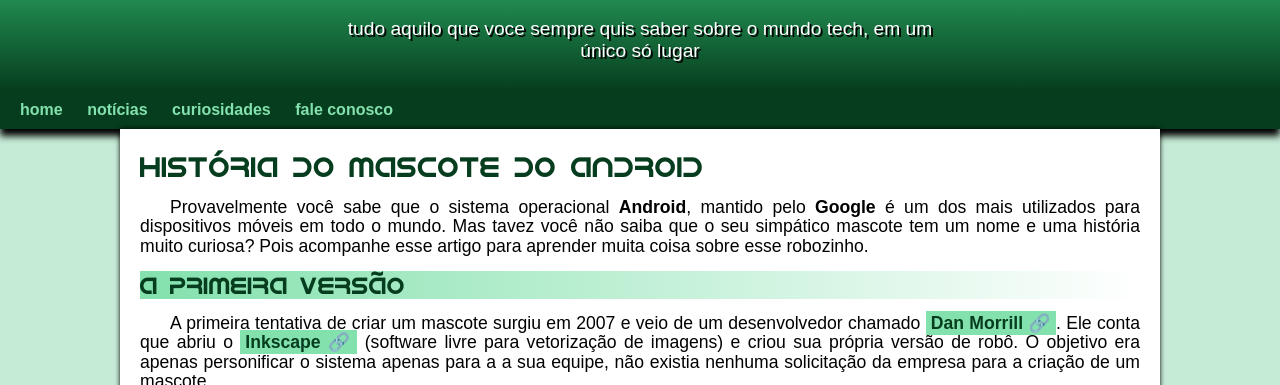
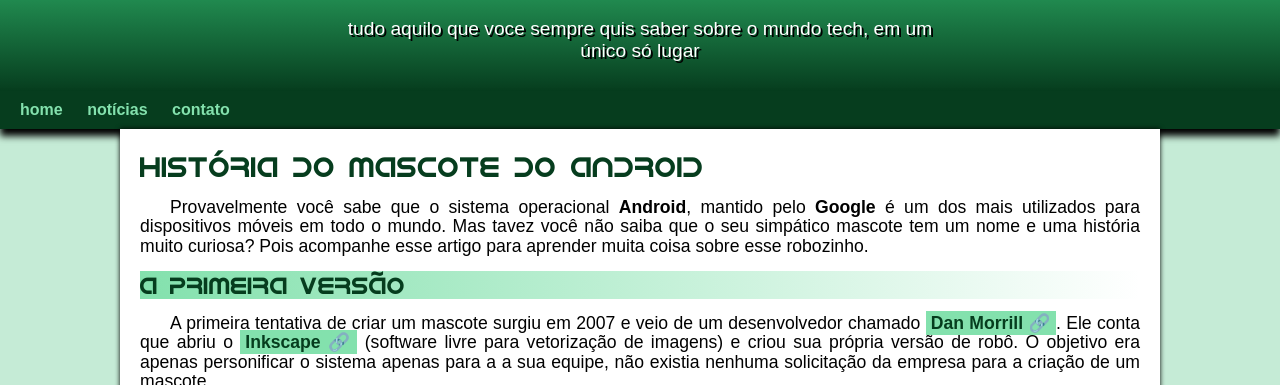
Before and after one commit to arthurmoreira-l/projetoandroid, a plain HTML site: page index.html in a window 1280 px wide. Shown: the part 99-484 px from the top of the page. Drawn offline with Linux system fonts and the light colour scheme.

Commit message:
commit to master

```diff
--- a/estilo.css/style2.css
+++ b/estilo.css/style2.css
@@ -58,7 +58,7 @@ header>p{
     padding-left: 10px;
     padding-right: 10px;
     text-shadow: 2px 2px 0px black;
-    margin-bottom: 20px;
+    padding-bottom: 20px;
 }
 nav{
     background-color: var(--cor5);
--- a/index.html
+++ b/index.html
@@ -16,8 +16,7 @@
     <nav>
         <a href="">home</a>
         <a href="">notícias</a>
-        <a href="">curiosidades</a>
-        <a href="">fale conosco</a>
+        <a href="">contato</a>
     </nav>
     <main>
         <article>
```
